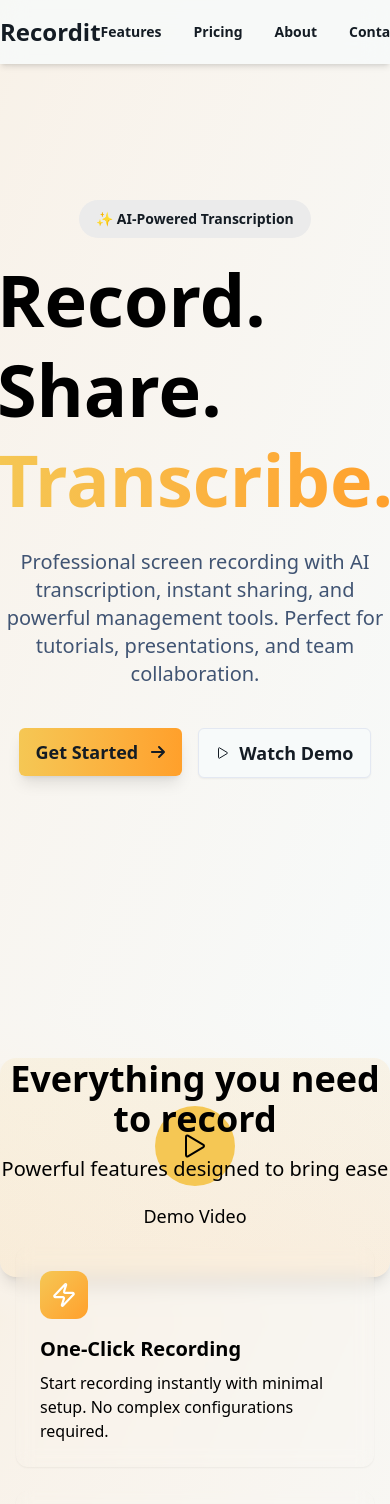
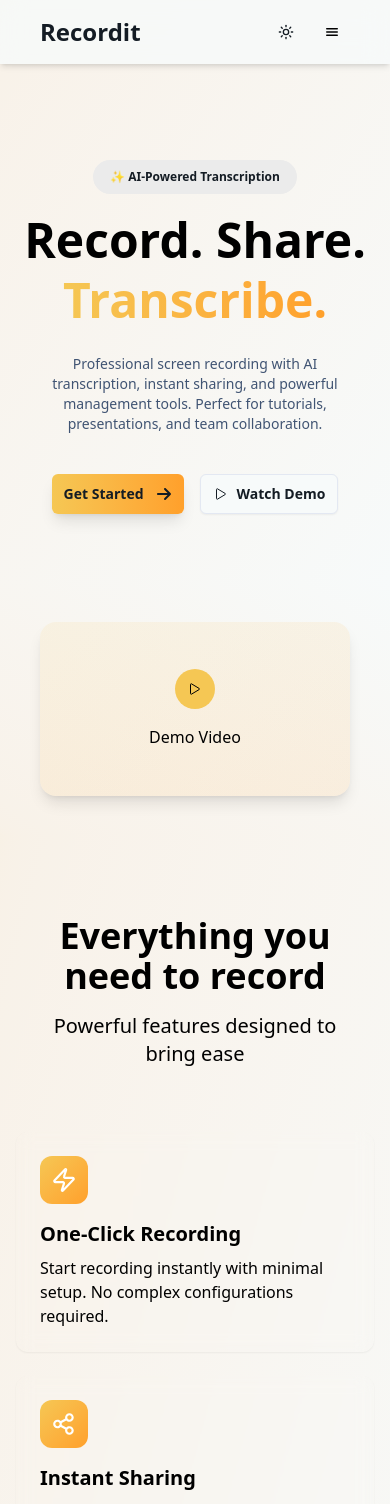
Before and after one commit to Mohammad-Subhan/Recura, a React (Vite) app in the folder client/: page / in a window 390 px wide. Shown: the top 1504 px of the page. Built offline with nearby package versions, Linux system fonts and the light colour scheme.

Commit message:
Made the Landing page responsive

```diff
--- a/client/src/components/LandingTopNavbar.jsx
+++ b/client/src/components/LandingTopNavbar.jsx
@@ -1,21 +1,25 @@
-import React from 'react'
+import React, { useState } from 'react'
 import { Link } from 'react-router-dom'
 import { Button } from "../components/ui/button"
 import { FiUser } from "react-icons/fi";
 import { LuSun } from "react-icons/lu";
+import { IoMenu } from "react-icons/io5";
 
 const LandingTopNavbar = () => {
+
+    const [isMenuOpen, setIsMenuOpen] = useState(false)
+
     return (
         <div className="fixed top-0 left-0 w-screen h-16 bg-background/80 backdrop-blur-md shadow-md z-50">
             <div className="h-full max-w-7xl mx-auto">
-                <div className="flex items-center justify-between h-full">
+                <div className="flex items-center justify-between h-full px-10">
                     {/* Logo */}
                     <Link className="text-2xl font-bold text-text">
                         Recordit
                     </Link>
 
                     {/* Navigation Links */}
-                    <div className="text-text text-sm font-semibold">
+                    <div className="hidden md:flex text-text text-sm font-semibold">
                         <nav className="flex space-x-8">
                             <Link to="#features" className="hover:text-primary">Features</Link>
                             <Link to="#pricing" className="hover:text-primary">Pricing</Link>
@@ -25,7 +29,7 @@ const LandingTopNavbar = () => {
                     </div>
 
                     {/* Call to Action Button */}
-                    <div className="flex items-center space-x-4">
+                    <div className="hidden md:flex items-center space-x-4">
                         <Button variant="ghost" className="text-text hover:cursor-pointer">
                             <LuSun className="text-lg" />
                         </Button>
@@ -41,6 +45,53 @@ const LandingTopNavbar = () => {
                             </Link>
                         </Button>
                     </div>
+
+                    {/* Mobile Menu Button */}
+                    <div className="md:hidden flex items-center space-x-2">
+                        <Button variant="ghost" className="text-text hover:cursor-pointer">
+                            <LuSun className="text-lg" />
+                        </Button>
+                        <Button variant="ghost" className="hover:cursor-pointer" size="sm" onClick={() => setIsMenuOpen(!isMenuOpen)}>
+                            <IoMenu className="w-5 h-5" />
+                        </Button>
+                    </div>
+
+
+                    {/* Mobile Menu */}
+                    {isMenuOpen && (
+                        <div className="md:hidden fixed top-16 left-0 py-4 border-t border-accent bg-background shadow-md w-full z-50">
+                            <div className="flex flex-col space-y-4 px-7">
+                                <Link to="#features" className="text-sm font-medium hover:text-primary text-text transition-colors">
+                                    Features
+                                </Link>
+                                <Link to="#pricing" className="text-sm font-medium hover:text-primary text-text transition-colors">
+                                    Pricing
+                                </Link>
+                                <Link to="#docs" className="text-sm font-medium hover:text-primary text-text transition-colors">
+                                    Docs
+                                </Link>
+                                <Link to="#support" className="text-sm font-medium hover:text-primary text-text transition-colors">
+                                    Support
+                                </Link>
+                                <div className="flex flex-col space-y-2">
+                                    <Link href="/auth/signin">
+                                        <Button variant="outline" size="sm" className="w-full justify-center bg-background border-accent hover:bg-accent hover:cursor-pointer">
+                                            Sign In
+                                        </Button>
+                                    </Link>
+                                    <Link href="/dashboard">
+                                        <Button
+                                            size="sm"
+                                            className="w-full bg-gradient-to-br from-primary to-secondary hover:from-primary-hover hover:to-secondary-hover hover:cursor-pointer text-text flex items-center gap-x-2"
+                                        >
+                                            <FiUser />
+                                            Register
+                                        </Button>
+                                    </Link>
+                                </div>
+                            </div>
+                        </div>
+                    )}
                 </div>
             </div>
         </div>
--- a/client/src/pages/LandingPage.jsx
+++ b/client/src/pages/LandingPage.jsx
@@ -8,7 +8,6 @@ import { IoPlayOutline, IoMicOutline } from "react-icons/io5"
 import { Badge } from "../components/ui/badge"
 import { Button } from "../components/ui/button"
 import { Card, CardContent } from "../components/ui/card"
-
 import { Link } from "react-router-dom"
 
 const LandingPage = () => {
@@ -49,16 +48,16 @@ const LandingPage = () => {
             {/* Main Content */}
             <div className="flex flex-col h-full bg-background">
                 {/* Hero Section */}
-                <div className="flex flex-col items-center justify-center h-full bg-gradient-to-br from-secondary/10 to-background py-50">
-                    <Badge className="text-text font-semibold bg-[#EBEBEB] rounded-full px-4 py-2 mb-4 text-sm">
+                <div className="flex flex-col items-center justify-center h-full bg-gradient-to-br from-secondary/10 to-background py-40 pb-7 md:pb-14 lg:py-50 lg:pb-16">
+                    <Badge className="text-text font-semibold bg-[#EBEBEB] rounded-full px-4 py-2 mb-4 md:text-sm">
                         ✨ AI-Powered Transcription
                     </Badge>
 
-                    <h1 className="text-7xl font-bold mb-6 leading-tight">
+                    <h1 className="md:text-7xl sm:text-6xl text-5xl text-center font-bold mb-6 leading-tight">
                         Record. Share. <span className="bg-gradient-to-r from-primary to-secondary bg-clip-text text-transparent">Transcribe.</span>
                     </h1>
 
-                    <p className="text-xl text-center font-normal text-text-secondary max-w-2xl mx-auto">
+                    <p className="md:text-xl sm:text-[16px] text-sm text-center font-normal text-text-secondary max-w-2xl mx-auto px-10">
                         Professional screen recording with AI transcription, instant sharing, and powerful management tools. Perfect
                         for tutorials, presentations, and team collaboration.
                     </p>
@@ -66,8 +65,7 @@ const LandingPage = () => {
                     <div className="flex flex-row gap-4 justify-center my-10">
                         <Link href="/dashboard">
                             <Button
-                                size="lg"
-                                className="px-8 py-6 gap-3 text-lg font-semibold bg-gradient-to-r from-primary to-secondary hover:from-primary-hover hover:to-secondary-hover shadow-lg hover:cursor-pointer text-text"
+                                className="lg:h-[50px] h-[40px] gap-3 lg:text-lg font-semibold bg-gradient-to-r from-primary to-secondary hover:from-primary-hover hover:to-secondary-hover shadow-lg hover:cursor-pointer text-text"
                             >
                                 Get Started
                                 <FaArrowRight />
@@ -75,8 +73,7 @@ const LandingPage = () => {
                         </Link>
                         <Button
                             variant="outline"
-                            size="lg"
-                            className="px-8 py-6 text-lg font-semibold border border-accent hover:bg-primary/5 hover:cursor-pointer text-text"
+                            className="lg:h-[50px] h-[40px] lg:text-lg font-semibold border border-accent hover:bg-primary/5 hover:cursor-pointer text-text"
                         >
                             <IoPlayOutline />
                             Watch Demo
@@ -85,22 +82,22 @@ const LandingPage = () => {
                 </div>
 
                 {/* Demo Video */}
-                <div className="flex items-center justify-center h-full bg-gradient-to-tr from-secondary/10 to-background py-10">
-                    <div className="bg-gradient-to-br from-primary/10 to-secondary/10 rounded-2xl shadow-lg flex items-center justify-center max-w-3xl w-full mx-auto aspect-video">
+                <div className="flex items-center justify-center h-full bg-gradient-to-tr from-secondary/10 to-background py-10 px-10">
+                    <div className="bg-gradient-to-br from-primary/10 to-secondary/10 rounded-2xl shadow-lg flex items-center justify-center mx-auto aspect-video w-full md:max-w-xl lg:max-w-4xl p-6">
                         <div className="text-center">
-                            <div className="w-20 h-20 bg-primary rounded-full flex items-center justify-center mx-auto mb-4 hover:cursor-pointer">
-                                <IoPlayOutline size={32} />
+                            <div className="sm:w-20 sm:h-20 w-10 h-10 bg-primary rounded-full flex items-center justify-center mx-auto mb-4 hover:cursor-pointer">
+                                <IoPlayOutline className="sm:h-8 sm:w-8" />
                             </div>
-                            <p className="text-lg font-medium text-muted-foreground">Demo Video</p>
+                            <p className="sm:text-lg font-medium text-muted-foreground">Demo Video</p>
                         </div>
                     </div>
                 </div>
 
                 { /* Features Section */}
-                <div className="flex flex-col items-center justify-center h-screen bg-gradient-to-br from-secondary/10 to-background py-10">
+                <div className="flex flex-col items-center justify-center bg-gradient-to-br from-secondary/10 to-background pt-20 md:pt-30">
                     <div className="text-center mb-16">
-                        <h2 className="text-4xl font-bold mb-4">Everything you need to record</h2>
-                        <p className="text-xl text-muted-foreground max-w-2xl mx-auto">
+                        <h2 className="text-4xl font-bold mb-4 px-10">Everything you need to record</h2>
+                        <p className="text-xl text-muted-foreground max-w-2xl mx-auto px-10">
                             Powerful features designed to bring ease
                         </p>
                     </div>
@@ -108,7 +105,7 @@ const LandingPage = () => {
                     <div className="max-w-7xl mx-auto px-4">
                         <div className="flex flex-wrap justify-center gap-6">
                             {features.map((feature, index) => (
-                                <div key={index} className="max-w-[390px] w-full">
+                                <div key={index} className="md:max-w-[300px] lg:max-w-[390px] w-full max-w-[500px]">
                                     <Card className="p-6 hover:shadow-lg transition-all duration-300 border-none shadow-xs bg-transparent backdrop-blur-sm">
                                         <CardContent className="p-0">
                                             <div className="w-12 h-12 bg-gradient-to-br from-primary to-secondary rounded-xl flex items-center justify-center mb-4">
@@ -125,17 +122,17 @@ const LandingPage = () => {
                 </div>
 
                 {/* Pricing Section */}
-                <div className="flex flex-col items-center justify-center h-full bg-gradient-to-tr from-secondary/10 to-background py-10">
+                <div className="flex flex-col items-center justify-center h-full bg-gradient-to-tr from-secondary/10 to-background py-20">
                     <div className="text-center mb-16">
-                        <h2 className="text-4xl font-bold mb-4">Simple, Transparent Pricing</h2>
-                        <p className="text-lg text-text-secondary max-w-2xl mx-auto">
+                        <h2 className="text-4xl font-bold mb-4 px-10">Simple, Transparent Pricing</h2>
+                        <p className="text-lg text-text-secondary max-w-2xl mx-auto px-10">
                             Choose the plan that fits your needs
                         </p>
                     </div>
 
-                    <div className="max-w-7xl mx-auto px-4 h-[440px] w-full">
-                        <div className="flex h-full justify-center items-center gap-6 w-full">
-                            <Card className="p-6 hover:shadow-lg transition-all duration-300 border-accent h-full w-full max-w-[400px] border-2 shadow-xs bg-transparent backdrop-blur-sm">
+                    <div className="max-w-7xl mx-auto px-10 md:h-[440px] w-full">
+                        <div className="flex flex-col md:flex-row h-full justify-center items-center gap-6 w-full">
+                            <Card className="p-6 hover:shadow-lg transition-all duration-300 border-accent h-full w-full md:max-w-[400px] border-2 shadow-xs bg-transparent backdrop-blur-sm">
                                 <CardContent className="p-0 flex flex-col justify-between h-full">
                                     <div>
                                         <h3 className="text-2xl font-bold mb-2">Free</h3>
@@ -152,7 +149,7 @@ const LandingPage = () => {
                                 </CardContent>
                             </Card>
 
-                            <Card className="p-6 hover:shadow-lg transition-all duration-300 border-primary w-full max-w-[400px] h-full border-2 shadow-xs bg-transparent backdrop-blur-sm">
+                            <Card className="p-6 hover:shadow-lg transition-all duration-300 border-primary w-full md:max-w-[400px] h-full border-2 shadow-xs bg-transparent backdrop-blur-sm">
                                 <Badge className="absolute -top-3 left-1/2 transform -translate-x-1/2 bg-gradient-to-r from-primary to-secondary border-none rounded-full">
                                     Most Popular
                                 </Badge>
```
